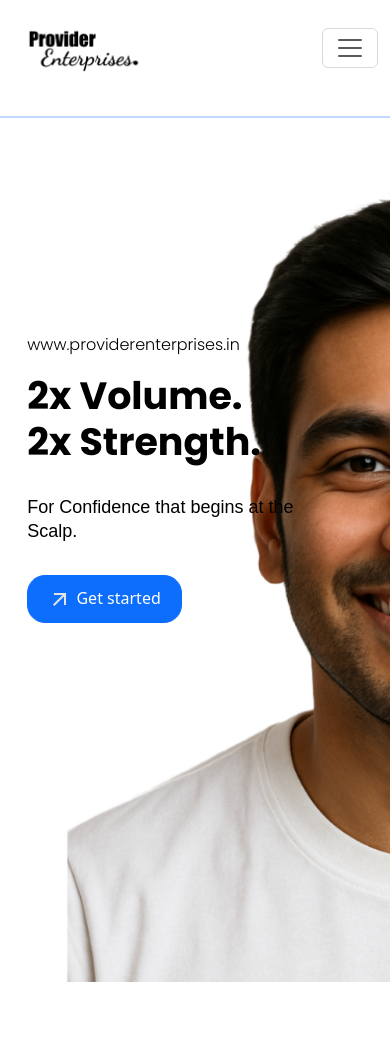
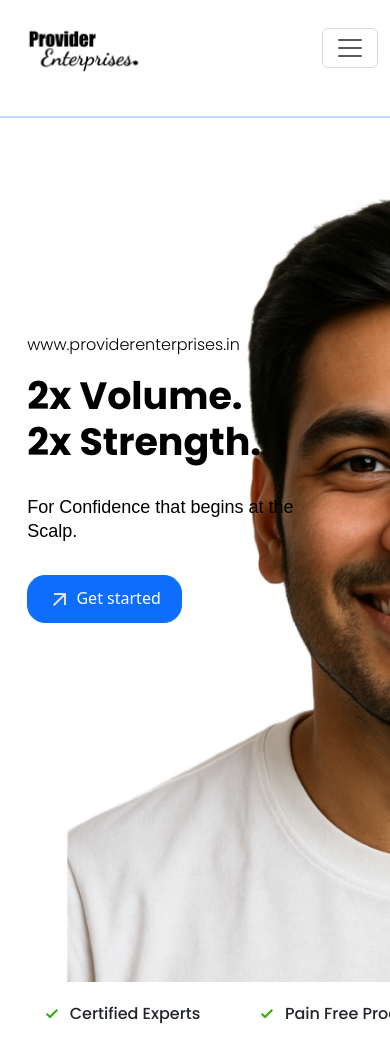
Before and after one commit to Iamvishant01/providerenterprises, a React (Vite) app: page / in a window 390 px wide. Before the commit the page ends 982 px from the top, so only its background shows below. Built offline with nearby package versions, Linux system fonts and the light colour scheme.

Commit message:
features added

```diff
--- a/src/App.css
+++ b/src/App.css
@@ -133,6 +133,56 @@
 .landing-text button{
   padding: 2.5%;
 }
+.features-container {
+  display: flex;
+  justify-content: center;
+  gap: 40px;
+  padding: 20px;
+  flex-wrap: wrap;
+  overflow-x: hidden;
+}
+
+.feature-item {
+  text-align: center;
+  min-width: 200px;
+  flex-shrink: 0;
+}
+
+.feature-item h3 {
+  margin: 0;
+  font-size: 16px;
+  display: flex;
+  align-items: center;
+  gap: 6px;
+  justify-content: center;
+}
+
+/* Small screen horizontal scroll effect */
+@media (max-width: 768px) {
+  .features-container {
+    overflow-x: auto;
+    flex-wrap: nowrap;
+    justify-content: flex-start;
+    scroll-behavior: smooth;
+    -webkit-overflow-scrolling: touch;
+    gap: 20px;
+  }
+
+  .feature-item {
+    flex: 0 0 auto;
+    margin-right: 10px;
+  }
+
+  /* Optional: Hide scrollbars */
+  .features-container::-webkit-scrollbar {
+    display: none;
+  }
+  .features-container {
+    -ms-overflow-style: none;
+    scrollbar-width: none;
+  }
+}
+
 @media (max-width: 768px) {
   .landing-body {
     background-image: url('./assets/landingbg2.png');
--- a/src/App.jsx
+++ b/src/App.jsx
@@ -1,4 +1,5 @@
 import './App.css'
+import Features from './Components/features'
 import Landing from './Components/Landing'
 import Navbar from './Components/Navbar'
 
@@ -8,6 +9,7 @@ function App() {
     <>
     <Navbar/>
     <Landing/>
+    <Features/>
     </>
   )
 }
--- /dev/null
+++ b/src/Components/features.jsx
@@ -0,0 +1,23 @@
+import React from 'react';
+
+export default function Features() {
+  return (
+    <div className="features-container poppins-light">
+      {[
+        "Certified Experts",
+        "Pain Free Procedure",
+        "Post Treatment Support",
+        "Proven Methods",
+        "Natural Results"
+      ].map((text, index) => (
+        <div key={index} className="feature-item">
+          <h3>
+            <svg xmlns="http://www.w3.org/2000/svg" height="24px" viewBox="0 -960 960 960" width="24px" fill="#34ad00">
+              <path d="M400-304 240-464l56-56 104 104 264-264 56 56-320 320Z"/>
+            </svg> {text}
+          </h3>
+        </div>
+      ))}
+    </div>
+  );
+}
```
